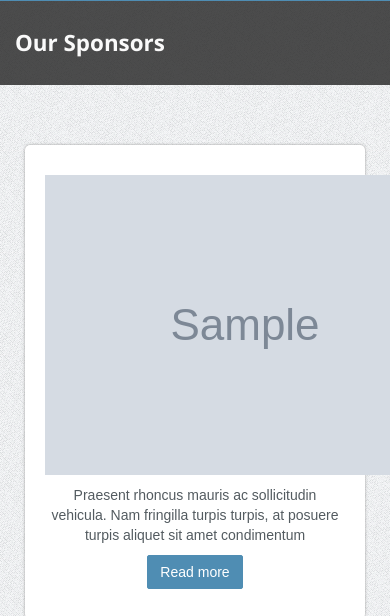
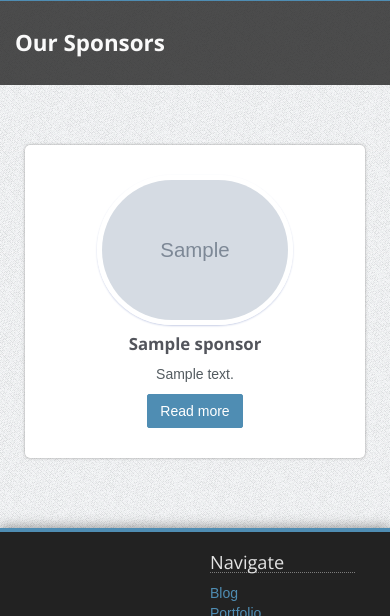
Before and after one commit to AIS-BYU/ais-site, a Django app: page /sponsors/ in a window 390 px wide; the page is wider, and only the part inside the window is pictured. Shown: the part 360-976 px from the top of that part. Run offline with Django 3.2, Linux system fonts and the light colour scheme; tables that the repository leaves empty hold one stand-in row (values such as "Sample post"); grey boxes marked "Sample" are stand-in pictures; some libraries are stand-ins or nearby versions.

Commit message:
Updated template for Sponsor model

```diff
--- a/website/home/templates/sponsor.html
+++ b/website/home/templates/sponsor.html
@@ -20,53 +20,13 @@
             {% for sponsor in sponsors %}
                 <div class="col-md-4 col-sm-6">
                     <div class="service-wrapper">
-                        <img src="/media/{{ sponsor.logo_image }}" alt="{{ sponsor.company_name }}">
-                        <h3>{{ sponsor.company_name }}</h3>
-                        <p>Praesent rhoncus mauris ac sollicitudin vehicula. Nam fringilla turpis turpis, at posuere turpis aliquet sit amet condimentum</p>
-                        <a href="{{ sponsor.website }}" class="btn">Read more</a>
+                        <img class="sponsor-logo" src="/media/{{ sponsor.logo_image }}" alt="{{ sponsor.name }}">
+                        <h3>{{ sponsor.name }}</h3>
+                        <p>{{ sponsor.description }}</p>
+                        <a href="{{ sponsor.website }}" target="_blank" class="btn">Read more</a>
                     </div>
                 </div>
             {% endfor %}
-            <div class="col-md-4 col-sm-6">
-                <div class="service-wrapper">
-                    <img src="img/service-icon/diamond.png" alt="Service 1">
-                    <h3>Aliquam in adipiscing</h3>
-                    <p>Praesent rhoncus mauris ac sollicitudin vehicula. Nam fringilla turpis turpis, at posuere turpis aliquet sit amet condimentum</p>
-                    <a href="#" class="btn">Read more</a>
-                </div>
-            </div>
-            <div class="col-md-4 col-sm-6">
-                <div class="service-wrapper">
-                    <img src="img/service-icon/ruler.png" alt="Service 2">
-                    <h3>Curabitur mollis</h3>
-                    <p>Suspendisse eget libero mi. Fusce ligula orci, vulputate nec elit ultrices, ornare faucibus orci. Aenean lectus sapien, vehicula</p>
-                    <a href="#" class="btn">Read more</a>
-                </div>
-            </div>
-            <div class="col-md-4 col-sm-6">
-                <div class="service-wrapper">
-                    <img src="img/service-icon/box.png" alt="Service 3">
-                    <h3>Vivamus mattis</h3>
-                    <p>Phasellus posuere et nisl ac commodo. Nulla facilisi. Sed tincidunt bibendum cursus. Aenean vulputate aliquam risus rutrum scelerisque</p>
-                    <a href="#" class="btn">Read more</a>
-                </div>
-            </div>
-            <div class="col-md-4 col-sm-6">
-                <div class="service-wrapper">
-                    <img src="img/service-icon/diamond.png" alt="Service 1">
-                    <h3>Aliquam in adipiscing</h3>
-                    <p>Praesent rhoncus mauris ac sollicitudin vehicula. Nam fringilla turpis turpis, at posuere turpis aliquet sit amet condimentum</p>
-                    <a href="#" class="btn">Read more</a>
-                </div>
-            </div>
-            <div class="col-md-4 col-sm-6">
-                <div class="service-wrapper">
-                    <img src="img/service-icon/ruler.png" alt="Service 2">
-                    <h3>Curabitur mollis</h3>
-                    <p>Suspendisse eget libero mi. Fusce ligula orci, vulputate nec elit ultrices, ornare faucibus orci. Aenean lectus sapien, vehicula</p>
-                    <a href="#" class="btn">Read more</a>
-                </div>
-            </div>
         </div>
     </div>
 </div>
```
